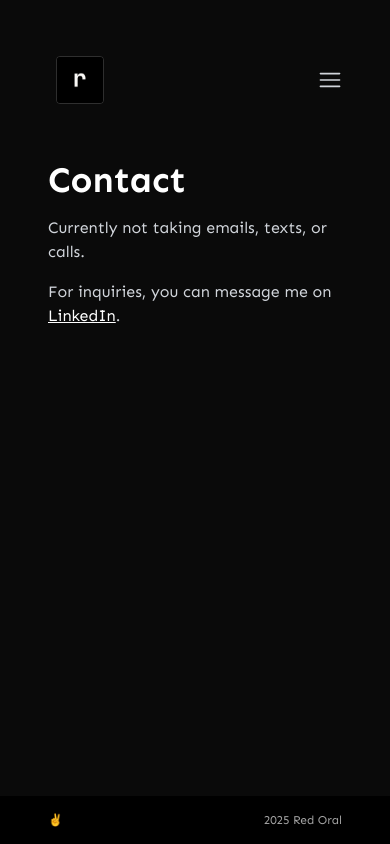
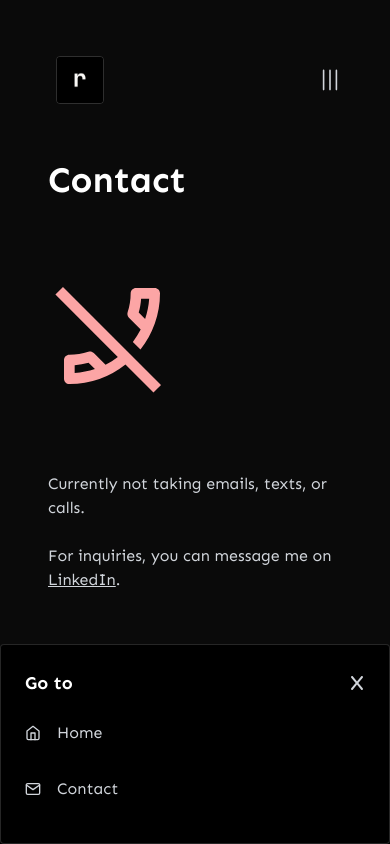
Before and after one commit to redoral/portfolio, a Next.js app: page /contact in a window 390 px wide. Built offline with nearby package versions, Linux system fonts and the light colour scheme.

Commit message:
updated mobile nav, added custom 404 page

```diff
--- a/src/app/components/MobileNavMenu.tsx
+++ b/src/app/components/MobileNavMenu.tsx
@@ -1,11 +1,12 @@
 import Image from 'next/image';
 import Link from 'next/link';
 import { useCallback, useEffect, useRef, useState } from 'react';
+import { FaX } from 'react-icons/fa6';
 import { FiHome, FiMail } from 'react-icons/fi';
 import { RxHamburgerMenu } from 'react-icons/rx';
 
 function MobileNavMenu() {
-  const [isMenuOpen, setIsMenuOpen] = useState(false);
+  const [isMenuOpen, setIsMenuOpen] = useState(true);
   const navDropdownButton = useRef<HTMLButtonElement>(null);
   const navDropdownMenu = useRef<HTMLDivElement>(null);
 
@@ -51,10 +52,17 @@ function MobileNavMenu() {
         <RxHamburgerMenu size={24} />
       </button>
       <div
-        className={`${isMenuOpen ? 'absolute' : 'hidden'} right-12 top-32 w-fit rounded border border-white border-opacity-15 bg-black p-6 transition-opacity`}
+        className={`${isMenuOpen ? 'h-[200px]' : 'h-[0px] p-0'} fixed bottom-0 left-0 w-screen rounded border border-white border-opacity-15 bg-black p-6 transition-all`}
         ref={navDropdownMenu}
       >
-        <ul className='flex flex-col gap-6 text-gray-300'>
+        <span className='flex items-center justify-between'>
+          <h1 className='text-lg font-bold'>Go to</h1>
+          <button className='text-gray-300 transition-all hover:text-white' onClick={closeMenu}>
+            <FaX />
+          </button>
+        </span>
+
+        <ul className='my-6 flex flex-col gap-8 text-gray-300'>
           <li>
             <Link href='/' className='flex items-center gap-4 hover:opacity-50 active:text-white' onClick={closeMenu}>
               <FiHome /> Home
--- a/src/app/contact/page.tsx
+++ b/src/app/contact/page.tsx
@@ -1,5 +1,6 @@
 import { Metadata } from 'next';
 import React from 'react';
+import { MdNoCell, MdOutlinePhone, MdOutlinePhoneDisabled } from 'react-icons/md';
 
 export const metadata: Metadata = {
   title: 'Contact | Red Oral',
@@ -7,12 +8,17 @@ export const metadata: Metadata = {
 
 export default async function Page() {
   return (
-    <div className='col-span-1 flex w-full flex-col gap-4 pb-12 lg:col-span-3'>
+    <div className='col-span-1 flex w-full flex-col gap-6 pb-12 lg:col-span-3'>
       <h1 className='text-4xl font-bold'>Contact</h1>
+      <MdOutlinePhoneDisabled className='my-12 text-red-300' size={128} />
       <p className='text-gray-300'>Currently not taking emails, texts, or calls.</p>
       <p className='text-gray-300'>
         For inquiries, you can message me on{' '}
-        <a href='https://linkedin.com/in/redoral' target='_blank' className='text-white underline'>
+        <a
+          href='https://linkedin.com/in/redoral'
+          target='_blank'
+          className='underline transition-colors hover:text-white'
+        >
           LinkedIn
         </a>
         .
--- /dev/null
+++ b/src/app/not-found.tsx
@@ -0,0 +1,21 @@
+import React from 'react';
+import { TbError404Off } from 'react-icons/tb';
+
+function NotFoundPage() {
+  return (
+    <div className='col-span-1 flex w-full flex-col gap-6 pb-12 text-gray-300 lg:col-span-3'>
+      <h1 className='text-4xl font-bold'>Not found</h1>
+      <TbError404Off className='my-12 text-red-300' size={128} />
+      <p>The page you are looking for does not exist.</p>
+      <a
+        href='https://linkedin.com/in/redoral'
+        target='_blank'
+        className='underline transition-colors hover:text-white'
+      >
+        Return home
+      </a>
+    </div>
+  );
+}
+
+export default NotFoundPage;
```
